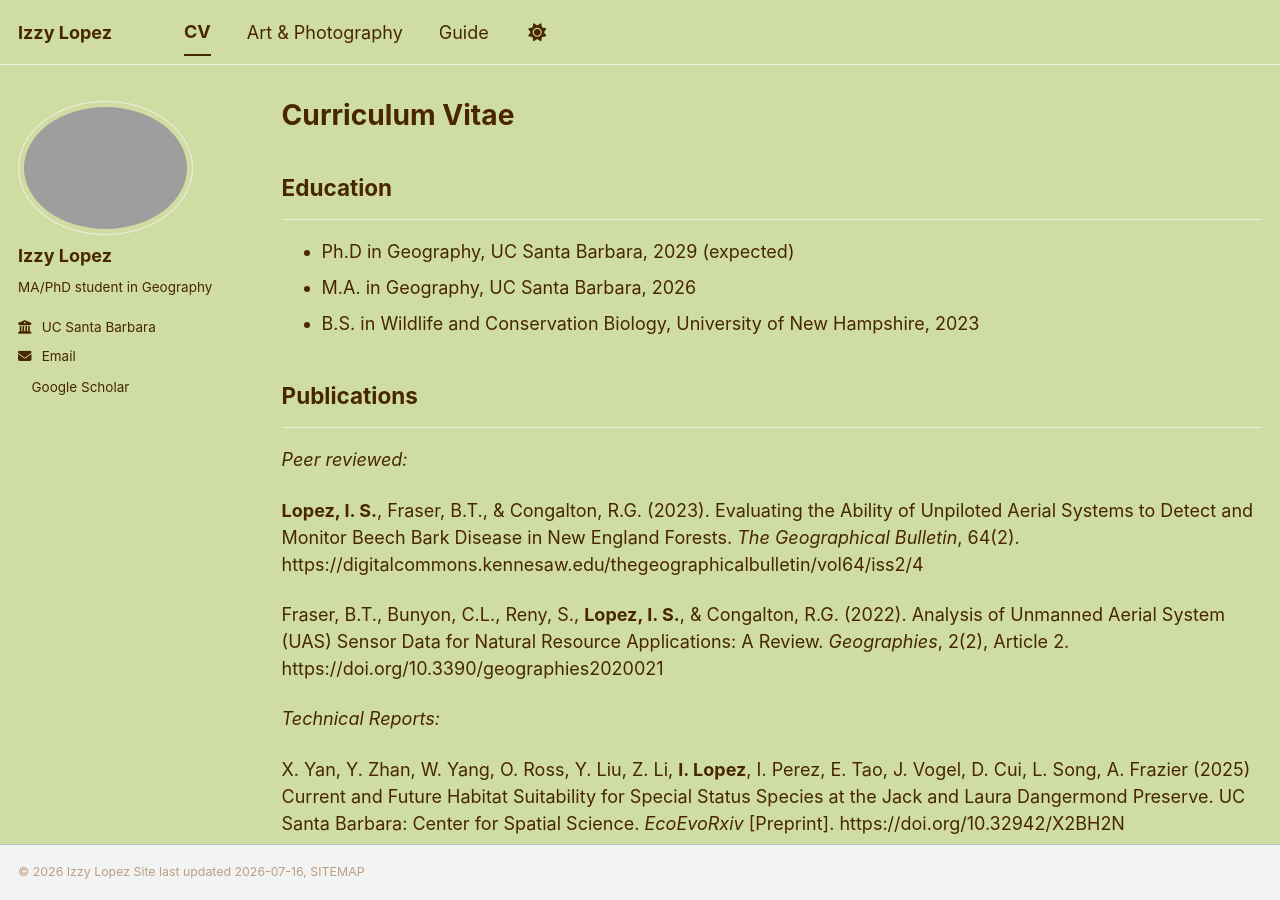
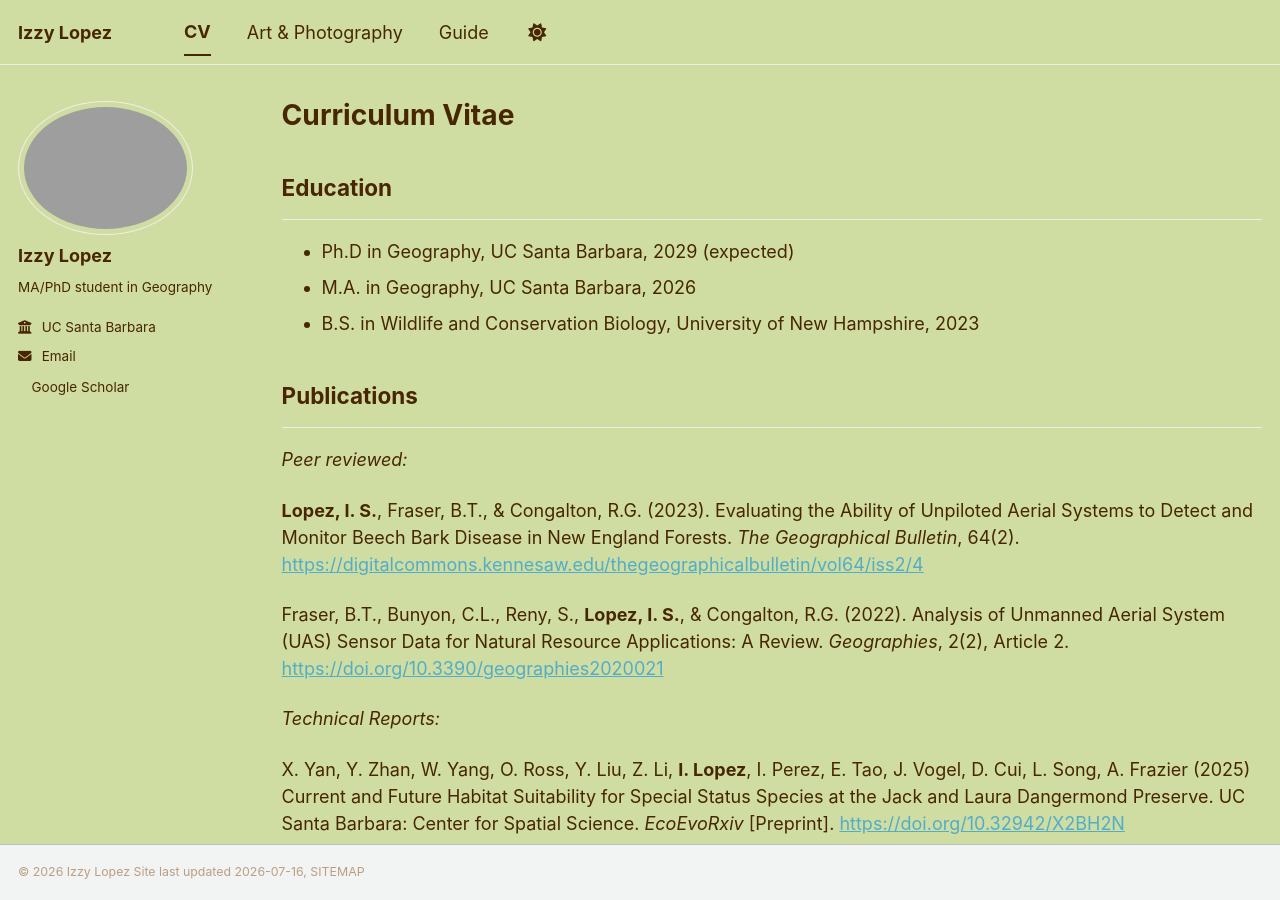
Before and after one commit to izzyslopez/izzyslopez.github.io, a Jekyll site: the page built from _pages/cv.md, in a window 1280 px wide and 900 px high. Built offline with Jekyll 4.4.1, drawn with Linux system fonts in a browser that asks for light colours; a style sheet for code colours, icons or effects is not loaded.

Commit message:
Update cv.md

```diff
--- a/_pages/cv.md
+++ b/_pages/cv.md
@@ -19,13 +19,13 @@ redirect_from:
 ---
 _Peer reviewed:_
 
-**Lopez, I. S.**, Fraser, B.T., & Congalton, R.G. (2023). Evaluating the Ability of Unpiloted Aerial Systems to Detect and Monitor Beech Bark Disease in New England Forests. _The Geographical Bulletin_, 64(2). https://digitalcommons.kennesaw.edu/thegeographicalbulletin/vol64/iss2/4
+**Lopez, I. S.**, Fraser, B.T., & Congalton, R.G. (2023). Evaluating the Ability of Unpiloted Aerial Systems to Detect and Monitor Beech Bark Disease in New England Forests. _The Geographical Bulletin_, 64(2). <https://digitalcommons.kennesaw.edu/thegeographicalbulletin/vol64/iss2/4>
 
-Fraser, B.T., Bunyon, C.L., Reny, S., **Lopez, I. S.**, & Congalton, R.G. (2022). Analysis of Unmanned Aerial System (UAS) Sensor Data for Natural Resource Applications: A Review. _Geographies_, 2(2), Article 2. https://doi.org/10.3390/geographies2020021
+Fraser, B.T., Bunyon, C.L., Reny, S., **Lopez, I. S.**, & Congalton, R.G. (2022). Analysis of Unmanned Aerial System (UAS) Sensor Data for Natural Resource Applications: A Review. _Geographies_, 2(2), Article 2. <https://doi.org/10.3390/geographies2020021>
 
 _Technical Reports:_
 
-X. Yan, Y. Zhan, W. Yang, O. Ross, Y. Liu, Z. Li, **I. Lopez**, I. Perez, E. Tao, J. Vogel, D. Cui, L. Song, A. Frazier (2025) Current and Future Habitat Suitability for Special Status Species at the Jack and Laura Dangermond Preserve. UC Santa Barbara: Center for Spatial Science. _EcoEvoRxiv_ [Preprint]. https://doi.org/10.32942/X2BH2N
+X. Yan, Y. Zhan, W. Yang, O. Ross, Y. Liu, Z. Li, **I. Lopez**, I. Perez, E. Tao, J. Vogel, D. Cui, L. Song, A. Frazier (2025) Current and Future Habitat Suitability for Special Status Species at the Jack and Laura Dangermond Preserve. UC Santa Barbara: Center for Spatial Science. _EcoEvoRxiv_ [Preprint]. <https://doi.org/10.32942/X2BH2N>
 
 ## Conference Presentations
 ---
```
